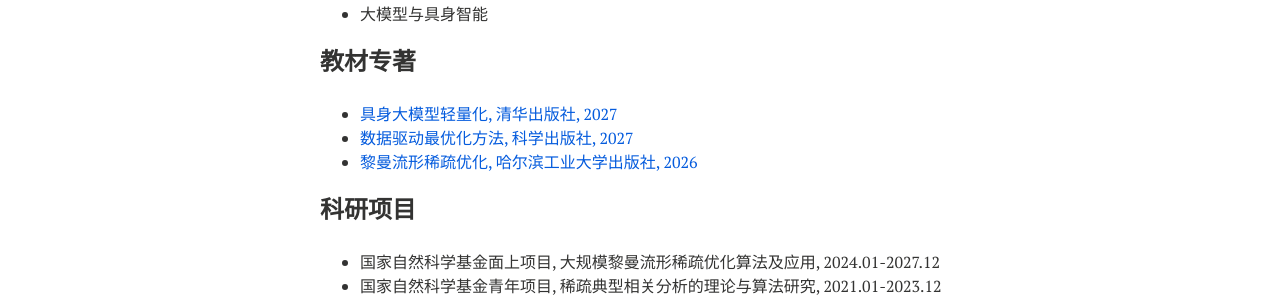
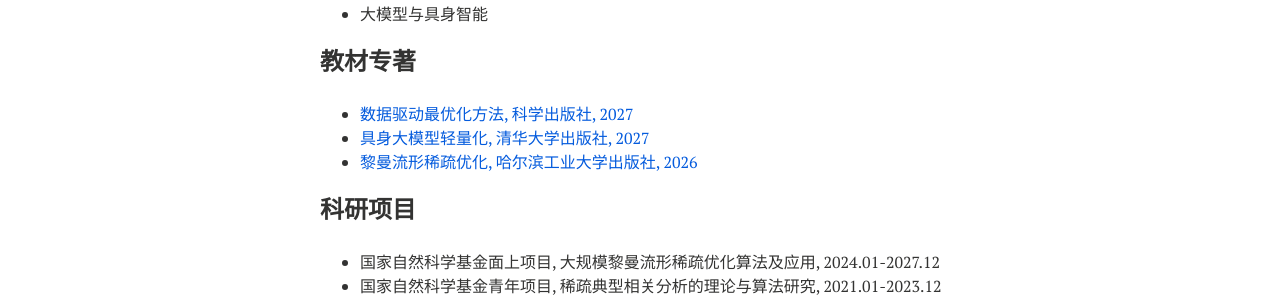
Before and after one commit to xianchaoxiu/xianchaoxiu.github.io, a Jekyll site: the page built from chinese/index.md, in a window 1280 px wide. Shown: the part 693-990 px from the top of the page. Built offline with Jekyll 4.4.1, drawn with Linux system fonts in a browser that asks for light colours; nearby versions of some CDN libraries.

Commit message:
Update index.md

```diff
--- a/chinese/index.md
+++ b/chinese/index.md
@@ -30,8 +30,8 @@ share: false
 * 大模型与具身智能<br>
 
 ### 教材专著
-* <a href="https://xianchaoxiu.github.io/chinese/books/EAI/" class="textlink" target="_blank"> 具身大模型轻量化, 清华出版社, 2027 </a> <br>
 * <a href="https://xianchaoxiu.github.io/chinese/books/L2O/" class="textlink" target="_blank"> 数据驱动最优化方法, 科学出版社, 2027 </a> <br>
+* <a href="https://xianchaoxiu.github.io/chinese/books/EAI/" class="textlink" target="_blank"> 具身大模型轻量化, 清华大学出版社, 2027 </a> <br>
 * <a href="https://xianchaoxiu.github.io/chinese/books/OPT/" class="textlink" target="_blank"> 黎曼流形稀疏优化, 哈尔滨工业大学出版社, 2026 </a> <br>
 
 
```
